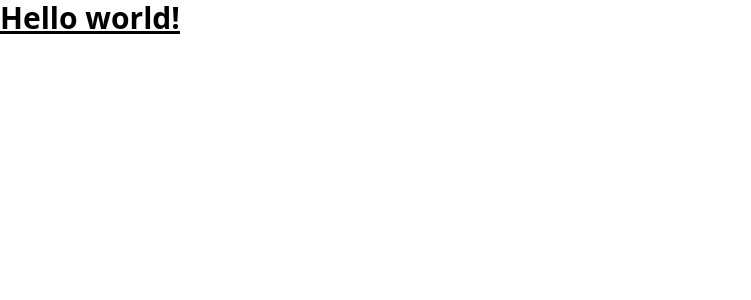
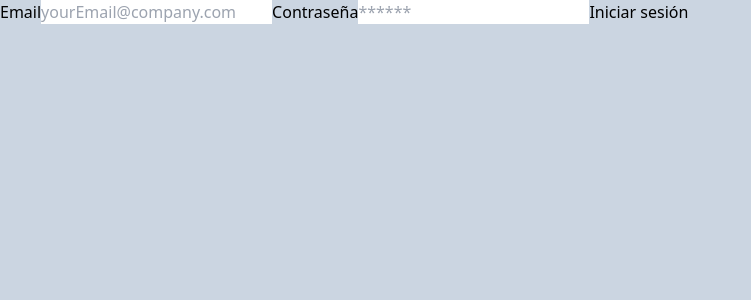
Before and after one commit to diegocastiblancob/retoBeMaster, a React (Create React App) app: page /login in a window 1280 px wide. Shown: the top 300 px of the page, without its empty margins (0-751 px from the left). Built offline with nearby package versions, Linux system fonts and the light colour scheme; no server answers.

Commit message:
system login with email

```diff
--- a/package.json
+++ b/package.json
@@ -9,6 +9,7 @@
     "firebase": "^9.9.3",
     "react": "^18.2.0",
     "react-dom": "^18.2.0",
+    "react-router-dom": "^6.3.0",
     "react-scripts": "5.0.1",
     "web-vitals": "^2.1.4"
   },
--- a/src/App.js
+++ b/src/App.js
@@ -1,10 +1,27 @@
 import './App.css';
+import { Route, Routes } from 'react-router-dom';
+import { Home } from './components/home';
+import { Login } from './components/login';
+import { Register } from './components/register';
+import { AuthProvider } from './context/authContext';
+import { ProtectedRoute } from './components/protectedRoutes';
 
 function App() {
   return (
-    <h1 className="text-3xl font-bold underline">
-      Hello world!
-    </h1>
+    <div className='bg-slate-300 h-screen flex'>
+      <AuthProvider>
+        <Routes>
+          <Route path='/'
+            element={
+              <ProtectedRoute>
+                <Home />
+              </ProtectedRoute>
+            } />
+          <Route path='/login' element={<Login />} />
+          <Route path='/register' element={<Register />} />
+        </Routes>
+      </AuthProvider>
+    </div>
   );
 }
 
--- /dev/null
+++ b/src/components/home.js
@@ -0,0 +1,20 @@
+import { React } from "react";
+import { useAuth } from "../context/authContext";
+
+export function Home() {
+
+    const {user, signout, loading} = useAuth();
+    console.log(user);
+
+    const handleSignout = async () => {
+        await signout();
+    };
+
+    if(loading) return <h1>Cargando...</h1>
+
+    return <div>
+        <h1>Bienvenido {user.email}</h1>
+
+        <button onClick={handleSignout}>Cerrar sesión</button>
+    </div>
+}
--- /dev/null
+++ b/src/components/login.js
@@ -0,0 +1,45 @@
+import { React, useState } from "react";
+import { useAuth } from "../context/authContext";
+import { useNavigate } from "react-router-dom";
+
+export function Login() {
+    const navigate = useNavigate();
+    const [user, setUser] = useState({
+        email: '',
+        password: ''
+    });
+
+    const { signin } = useAuth();
+    const [error, setError] = useState();
+    const handleChanges = ({ target: { name, value } }) => {
+        setUser({ ...user, [name]: value });
+    };
+
+    const handleSubmit = async event => {
+        event.preventDefault();
+        setError('');
+        try {
+            await signin(user.email, user.password);
+            navigate('/');
+        } catch (error) {
+            console.log(error.message);
+            //setError(error.message);
+            if(error.code === "auth/internal-error") setError('Correo invalido');
+        }
+    };
+
+    return (
+        <div>
+            {error && <p>{error}</p>}
+            <form>
+                <label htmlFor="email">Email</label>
+                <input type="email" name="email" placeholder="yourEmail@company.com" onChange={handleChanges} />
+                <label htmlFor="password">Contraseña</label>
+                <input type="password" name="password" id="password" placeholder="******" onChange={handleChanges} />
+
+                <button type="submit" onClick={handleSubmit}>Iniciar sesión</button>
+
+            </form>
+        </div>
+    )
+}
--- /dev/null
+++ b/src/components/protectedRoutes.js
@@ -0,0 +1,9 @@
+import { Navigate } from "react-router-dom";
+import { useAuth } from "../context/authContext";
+
+export function ProtectedRoute({children}){
+    const {user, loading} = useAuth();
+    if(loading) return <h1>Cargando...</h1>
+    if(!user) return <Navigate to='/login' />
+    return <>{children}</>;
+}
--- /dev/null
+++ b/src/components/register.js
@@ -0,0 +1,45 @@
+import { React, useState } from "react";
+import { useAuth } from "../context/authContext";
+import { useNavigate } from "react-router-dom";
+
+export function Register() {
+    const navigate = useNavigate();
+    const [user, setUser] = useState({
+        email: '',
+        password: ''
+    });
+
+    const { signup } = useAuth();
+    const [error, setError] = useState();
+    const handleChanges = ({ target: { name, value } }) => {
+        setUser({ ...user, [name]: value });
+    };
+
+    const handleSubmit = async event => {
+        event.preventDefault();
+        setError('');
+        try {
+            await signup(user.email, user.password);
+            navigate('/');
+        } catch (error) {
+            console.log(error.message);
+            //setError(error.message);
+            if(error.code === "auth/internal-error") setError('Correo invalido');
+        }
+    };
+
+    return (
+        <div>
+            {error && <p>{error}</p>}
+            <form>
+                <label htmlFor="email">Email</label>
+                <input type="email" name="email" placeholder="yourEmail@company.com" onChange={handleChanges} />
+                <label htmlFor="password">Contraseña</label>
+                <input type="password" name="password" id="password" placeholder="******" onChange={handleChanges} />
+
+                <button type="submit" onClick={handleSubmit}>Registrarme</button>
+
+            </form>
+        </div>
+    )
+}
--- /dev/null
+++ b/src/context/authContext.js
@@ -0,0 +1,36 @@
+import { createContext, useContext, useEffect, useState } from "react";
+import { createUserWithEmailAndPassword, signInWithEmailAndPassword, onAuthStateChanged, signOut } from "firebase/auth";
+import { auth } from '../firebase';
+
+const authContext = createContext();
+
+export const useAuth = () => {
+    const context = useContext(authContext);
+    if (!context) throw new Error('There is not auth provider');
+    return context;
+};
+
+export function AuthProvider({ children }) {
+
+    const [user, setUser] = useState(null);
+    const [loading, setLoading] = useState(true);
+
+    const signup = (email, password) => createUserWithEmailAndPassword(auth, email, password);
+
+    const signin = (email, password) => signInWithEmailAndPassword(auth, email, password);
+
+    const signout = () => signOut(auth);
+
+    useEffect(()=>{
+        onAuthStateChanged(auth, currentUser => {
+            setUser(currentUser);
+            setLoading(false);
+        })
+    }, [])
+
+    return (
+        <authContext.Provider value={{signup, signin, user, signout, loading}}>
+            {children}
+        </authContext.Provider>
+    )
+}
--- a/src/index.js
+++ b/src/index.js
@@ -3,11 +3,14 @@ import ReactDOM from 'react-dom/client';
 import './index.css';
 import App from './App';
 import reportWebVitals from './reportWebVitals';
+import { BrowserRouter } from 'react-router-dom';
 
 const root = ReactDOM.createRoot(document.getElementById('root'));
 root.render(
   <React.StrictMode>
-    <App />
+    <BrowserRouter>
+      <App />
+    </BrowserRouter>
   </React.StrictMode>
 );
 
```
Also changed, not shown: src/components/contentCategory.js (added), src/components/contentDetails.js (added), 1 other file (tests, documents, lock files or other folders).
